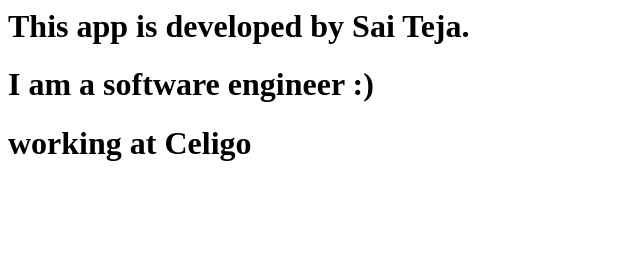
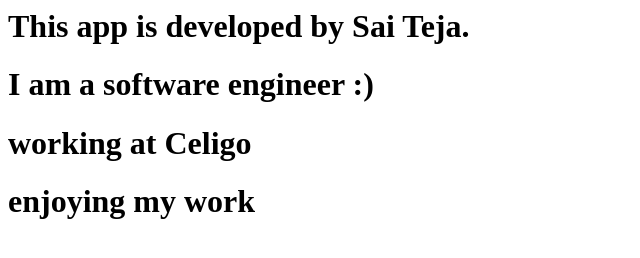
Before and after one commit to Sai1919/electronAutoUpdates, an Electron app: page index.html in a window 800 px wide. Shown: the whole page, without its empty margins (0-640 px from the left). Drawn offline with Linux system fonts and the light colour scheme.

Commit message:
version 8

```diff
--- a/index.html
+++ b/index.html
@@ -4,5 +4,6 @@
         <h1>This app is developed by Sai Teja.</h1>
         <h1>I am a software engineer :)</h1>
         <h1>working at Celigo</h1>
+        <h1>enjoying my work</h1>
     </body>
 </html>
--- a/package.json
+++ b/package.json
@@ -1,6 +1,6 @@
 {
     "name": "autoupdatlesearning",
-    "version": "1.0.7",
+    "version": "1.0.8",
     "description": "Learning auto updates",
     "main": "app.js",
     "scripts": {
```
